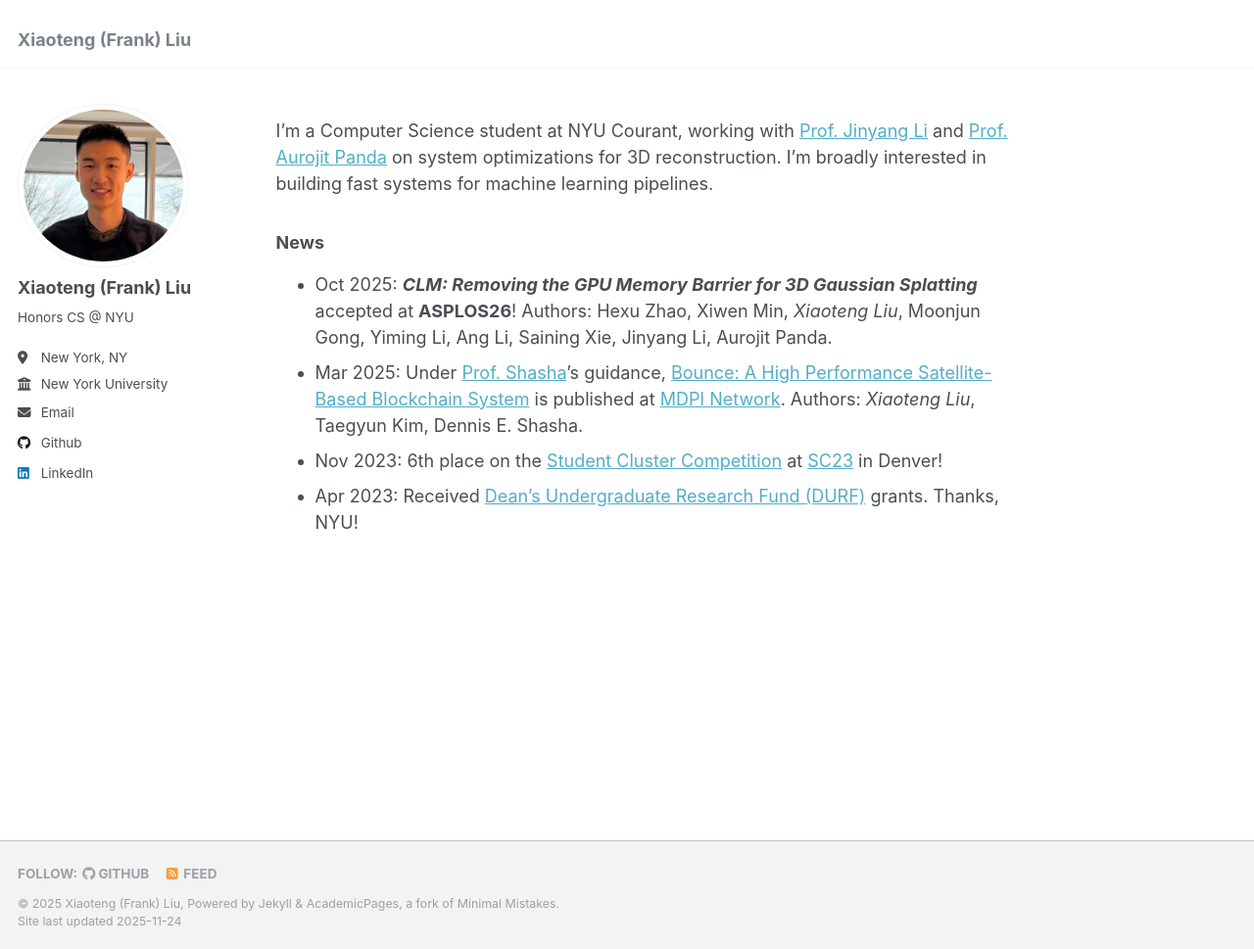
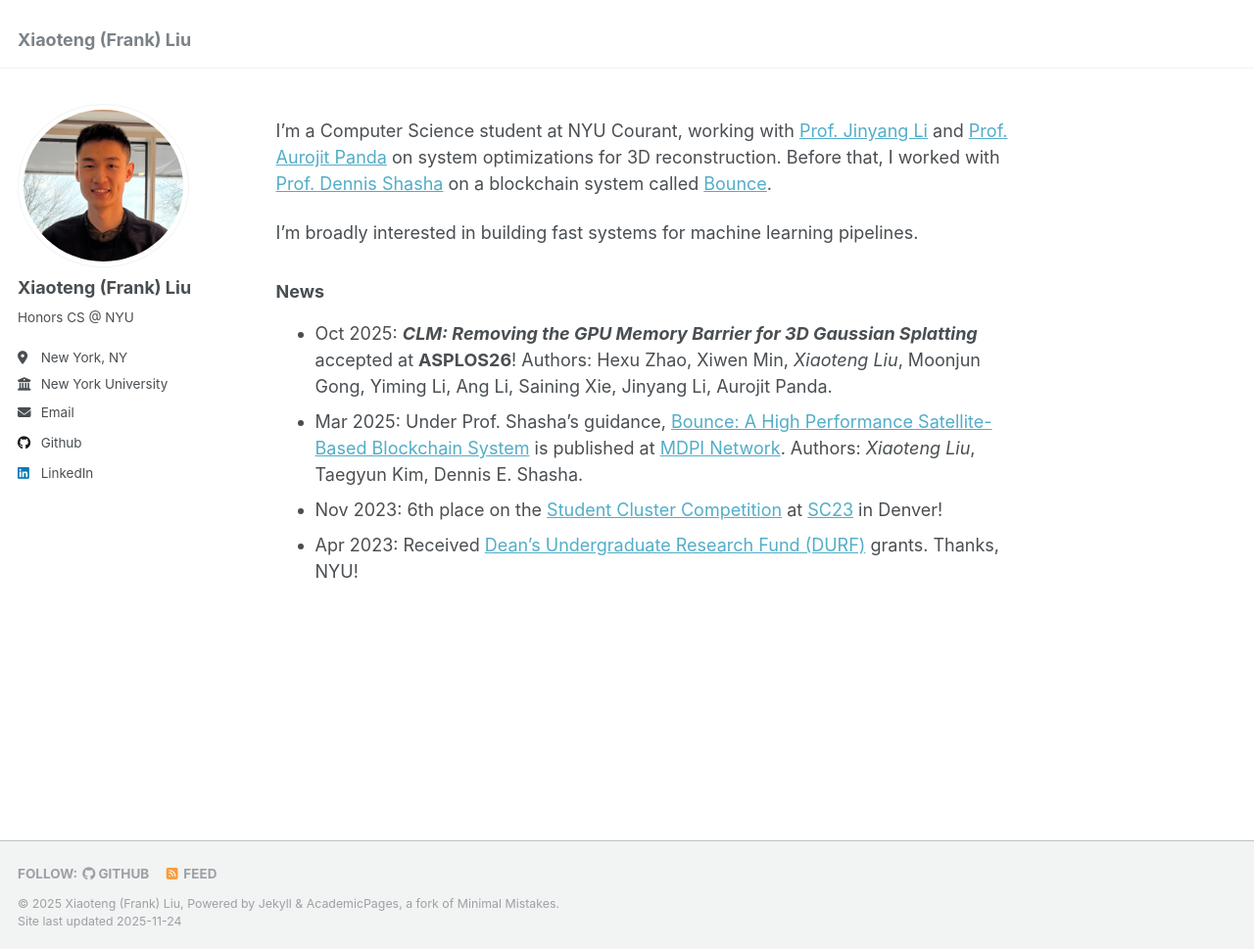
Before and after one commit to lapisliu/lapisliu.github.io, a Jekyll site: the page built from _pages/about.md, in a window 1280 px wide and 969 px high. Shown: the whole window at 98% size. Built offline with Jekyll 4.4.1, drawn with Linux system fonts in a browser that asks for light colours.

Commit message:
Update about page

```diff
--- a/_pages/about.md
+++ b/_pages/about.md
@@ -7,10 +7,12 @@
   - /about.html
 ---
 
-I'm a Computer Science student at NYU Courant, working with [Prof. Jinyang Li](https://jinyangli.github.io/) and [Prof. Aurojit Panda](https://cs.nyu.edu/~apanda/) on system optimizations for 3D reconstruction. I'm broadly interested in building fast systems for machine learning pipelines.
+I'm a Computer Science student at NYU Courant, working with [Prof. Jinyang Li](https://jinyangli.github.io/) and [Prof. Aurojit Panda](https://cs.nyu.edu/~apanda/) on system optimizations for 3D reconstruction. Before that, I worked with [Prof. Dennis Shasha](https://cs.nyu.edu/~shasha/) on a blockchain system called [Bounce](https://github.com/bounce-blockchain/bounce-core).
+
+I'm broadly interested in building fast systems for machine learning pipelines.
 
 ### News
 - Oct 2025: ***CLM: Removing the GPU Memory Barrier for 3D Gaussian Splatting*** accepted at **ASPLOS26**! Authors: Hexu Zhao, Xiwen Min, *Xiaoteng Liu*, Moonjun Gong, Yiming Li, Ang Li, Saining Xie, Jinyang Li, Aurojit Panda.
-- Mar 2025: Under [Prof. Shasha](https://cs.nyu.edu/~shasha/)'s guidance, [Bounce: A High Performance Satellite-Based Blockchain System](https://github.com/bounce-blockchain/bounce-core) is published at [MDPI Network](https://www.mdpi.com/2673-8732/5/2/9). Authors: *Xiaoteng Liu*, Taegyun Kim, Dennis E. Shasha.
+- Mar 2025: Under Prof. Shasha's guidance, [Bounce: A High Performance Satellite-Based Blockchain System](https://github.com/bounce-blockchain/bounce-core) is published at [MDPI Network](https://www.mdpi.com/2673-8732/5/2/9). Authors: *Xiaoteng Liu*, Taegyun Kim, Dennis E. Shasha.
 - Nov 2023: 6th place on the [Student Cluster Competition](https://studentclustercompetition.us/2023/index.html) at [SC23](https://sc23.supercomputing.org/) in Denver!
 - Apr 2023: Received [Dean's Undergraduate Research Fund (DURF)](https://cas.nyu.edu/undergraduate-research/deans-undergraduate-research-fund/DURFG.html) grants. Thanks, NYU!
```
